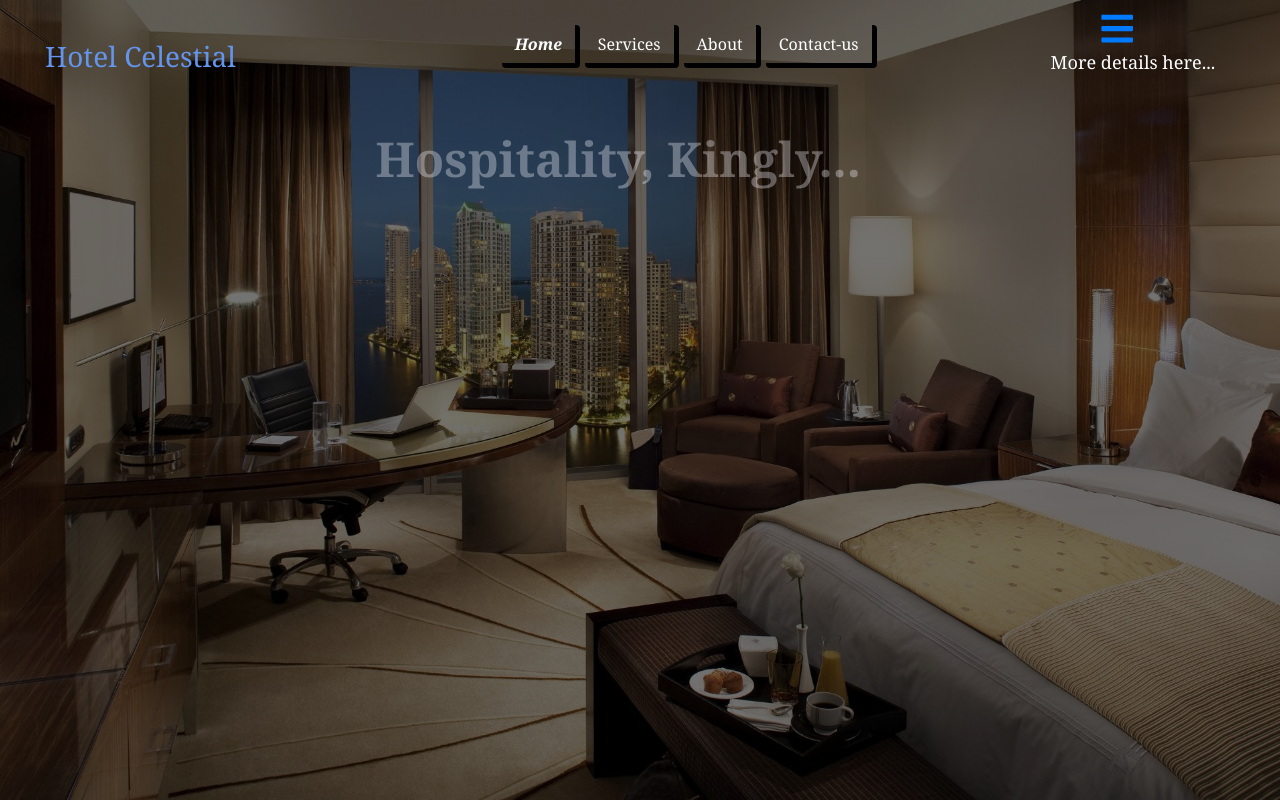
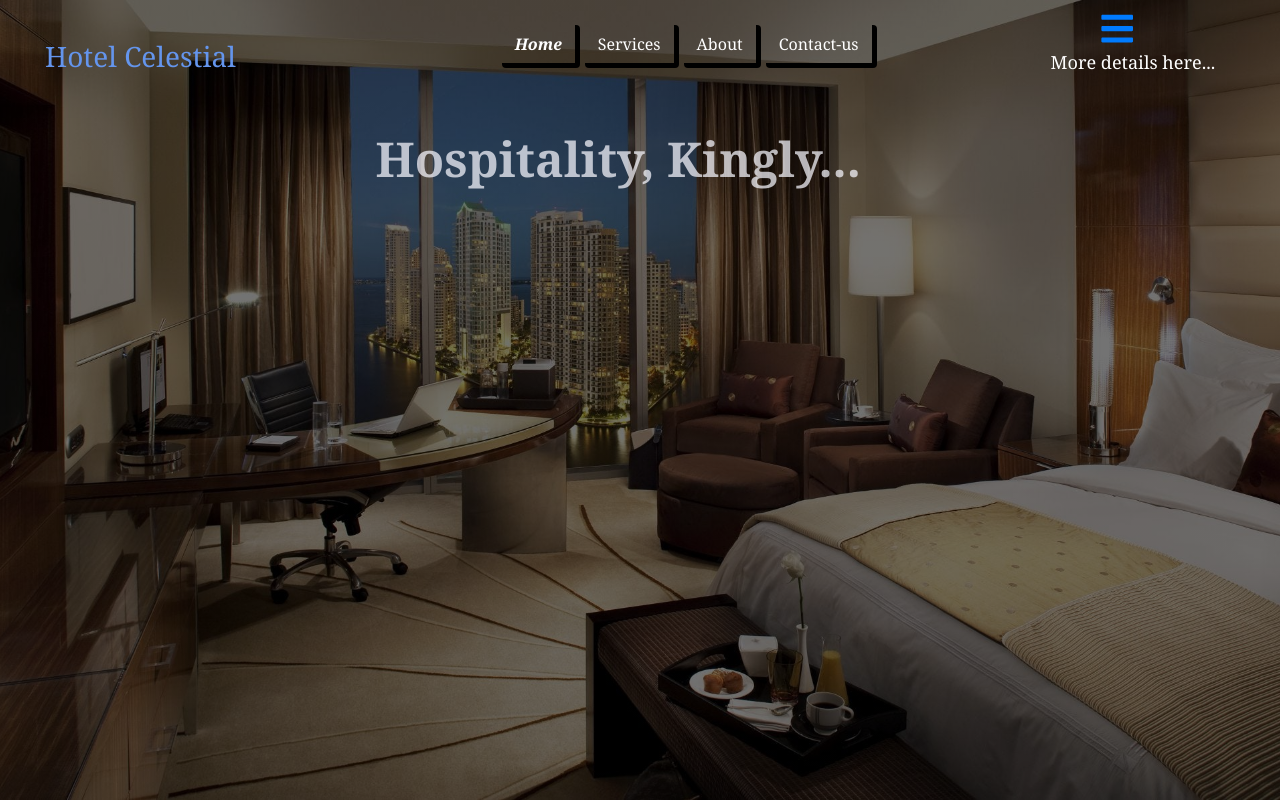
Before and after one commit to Chukwunazaekpere/hotel-management-frontend, a React (Create React App) app: page / in a window 1280 px wide. Built offline with nearby package versions, Linux system fonts and the light colour scheme.

Commit message:
build updated

```diff
--- a/src/components/styles/homepageStyles.css
+++ b/src/components/styles/homepageStyles.css
@@ -24,7 +24,7 @@
     display: flex;
     justify-content: center;
     align-items: center;
-    --animate-duration: 5s;
+    --animate-duration: 10s;
     font-weight: bolder;
     font-size: 3rem;
 }
```
Also changed, not shown: 8 other files (tests, documents, lock files or other folders).
